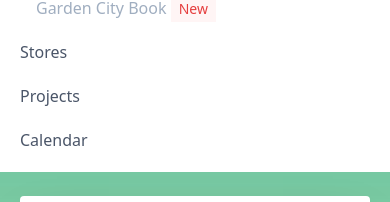
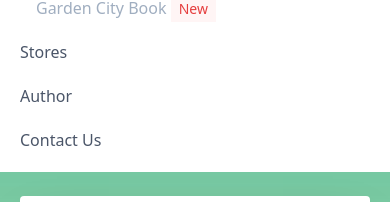
Before and after one commit to bernardkissi/nellysarbooks, a Nuxt app: page / in a window 390 px wide. Both pictures are taken after a click on the button "open menu". Shown: the part 125-327 px from the top of the page. Built offline with nearby package versions, Linux system fonts and the light colour scheme; what vue2-slideout-panel would draw is missing.

Commit message:
fixed mobile navlinks

```diff
--- a/layouts/default.vue
+++ b/layouts/default.vue
@@ -149,7 +149,7 @@
           <div>
             <a
               href="#"
-              class="block px-3 ml-4 py-2 rounded-md text-base font-medium text-gray-500 hover:text-gray-600 focus:outline-none focus:text-white focus:bg-gray-700 transition duration-150 ease-in-out"
+              class="block cursor-pointer px-3 ml-4 py-2 rounded-md text-base font-medium text-gray-500 hover:text-gray-600 focus:outline-none focus:text-white focus:bg-gray-700 transition duration-150 ease-in-out"
               >Garden City Book
               <span class="text-sm py-1 px-2 bg-red-100 text-red-600"
                 >New</span
@@ -157,19 +157,19 @@
             >
           </div>
           <a
-            href="#"
-            class="mt-1 block px-3 py-2 rounded-md text-base font-medium text-gray-700 hover:text-white hover:text-gray-500 focus:outline-none focus:text-white focus:bg-gray-700 transition duration-150 ease-in-out"
+            class="mt-1 cursor-pointer block px-3 py-2 rounded-md text-base font-medium text-gray-700 hover:text-white hover:text-gray-500 focus:outline-none focus:text-white focus:bg-gray-700 transition duration-150 ease-in-out"
+            @click="showPanel"
             >Stores</a
           >
           <a
-            href="#"
-            class="mt-1 block px-3 py-2 rounded-md text-base font-medium text-gray-700 hover:text-white hover:text-gray-500 focus:outline-none focus:text-white focus:bg-gray-700 transition duration-150 ease-in-out"
-            >Projects</a
+            href="#author"
+            class="mt-1 cursor-pointer block px-3 py-2 rounded-md text-base font-medium text-gray-700 hover:text-white hover:text-gray-500 focus:outline-none focus:text-white focus:bg-gray-700 transition duration-150 ease-in-out"
+            >Author</a
           >
           <a
             href="#"
-            class="mt-1 block px-3 py-2 rounded-md text-base font-medium text-gray-700 hover:text-white hover:text-gray-500 focus:outline-none focus:text-white focus:bg-gray-700 transition duration-150 ease-in-out"
-            >Calendar</a
+            class="mt-1 cursor-pointer block px-3 py-2 rounded-md text-base font-medium text-gray-700 hover:text-white hover:text-gray-500 focus:outline-none focus:text-white focus:bg-gray-700 transition duration-150 ease-in-out"
+            >Contact Us</a
           >
         </div>
       </div>
--- a/pages/index.vue
+++ b/pages/index.vue
@@ -70,21 +70,21 @@
             <img
               class="-ml-32 hidden lg:block"
               src="~/assets/images/optimized/butterfly-left.png"
-              alt=""
+              alt="butterfly-right"
               height="290"
               width="290"
             />
             <img
               class="mx-auto mt-24 hidden lg:block"
               src="~/assets/images/optimized/Oval.png"
-              alt=""
+              alt="oval shape"
               height="800"
               width="800"
             />
             <img
               class="-ml-32 hidden lg:block"
               src="~/assets/images/optimized/butterfly-right.png"
-              alt=""
+              alt="butterfly right"
               height="290"
               width="290"
             />
@@ -126,7 +126,7 @@
           <div class="">
             <img
               src="~/assets/images/optimized/helping.png"
-              alt=""
+              alt="hepacy project"
               height="700"
               width="700"
             />
@@ -191,6 +191,7 @@
         <div class="max-w-xl text-center">
           <img
             src="~/assets/images/optimized/author.jpg"
+            alt="author"
             class="mx-auto h-32 w-32 rounded-full border-solid border-white border-2 -mt-3"
           />
 
```
